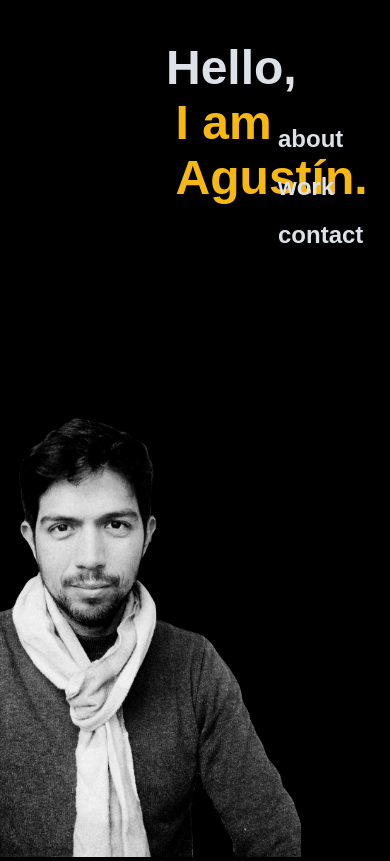
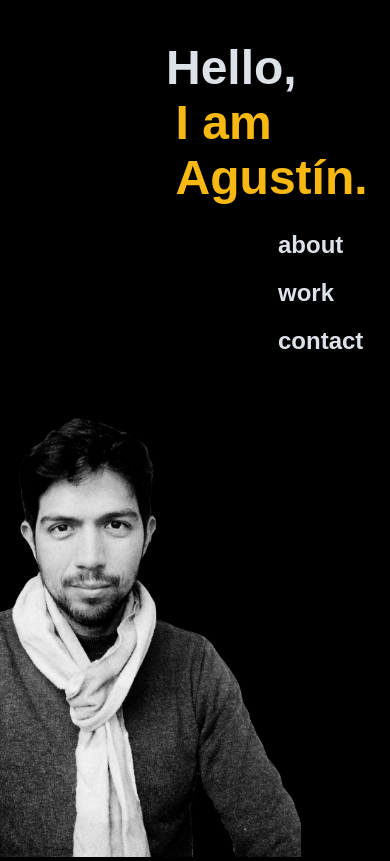
Before and after one commit to agustinZavalaAguilar/portfolio3-wp, a PHP site: page /index.html in a window 390 px wide. Run offline with PHP 8.4, Linux system fonts and the light colour scheme.

Commit message:
Tweaking nav margin-top...

```diff
--- a/css/style.css
+++ b/css/style.css
@@ -113,7 +113,7 @@ h2:hover {
 @media  (min-width: 330px) and (max-width: 481px) {
 
     nav {
-        margin-top: 25%;
+        margin-top: 52%;
         position: absolute;
         /*bottom: 0;*/
         right: 0;
```
